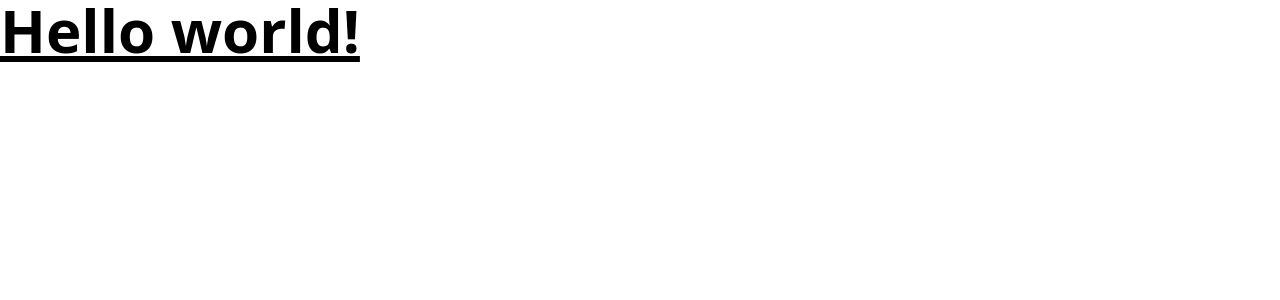
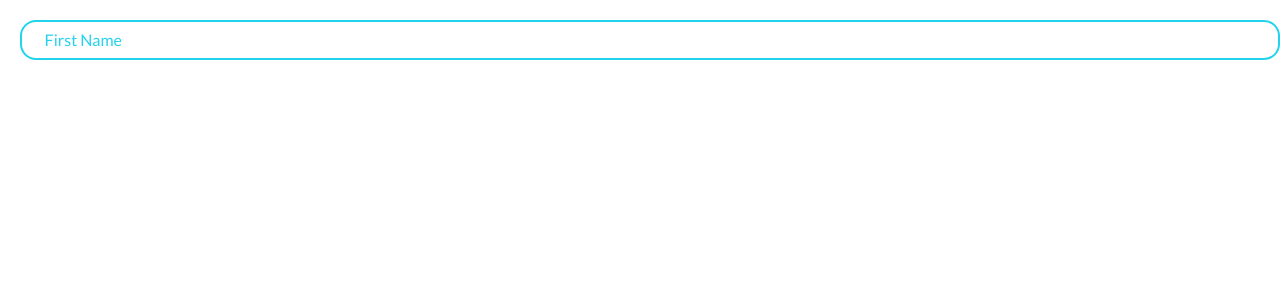
Before and after one commit to OzkrMonroy/beta-f-components, an Angular app: page / in a window 1280 px wide. Shown: the top 300 px of the page. Built offline with nearby package versions, Linux system fonts and the light colour scheme.

Commit message:
The styles of input component is almost ready.

```diff
--- a/src/app/app.component.html
+++ b/src/app/app.component.html
@@ -1 +1 @@
-<h1 class="text-6xl font-bold underline">Hello world!</h1>
+<app-input></app-input>
--- /dev/null
+++ b/src/app/components/input/input.component.html
@@ -0,0 +1,19 @@
+<div class="relative mt-5 ml-5" [formGroup]="form">
+  <input
+    type="text"
+    id="fname"
+    name="fname"
+    autocomplete="off"
+    formControlName="name"
+    [ngClass]="inputClasses"
+    #inputRef
+  />
+  <label
+    class="placeholder-text"
+    for="fname"
+    id="placeholder-fname"
+    [ngClass]="placeholderClasses"
+  >
+    <div class="text" [class.float]="mustFloat()">First Name</div>
+  </label>
+</div>
--- /dev/null
+++ b/src/app/components/input/input.component.scss
@@ -0,0 +1,48 @@
+input {
+  @apply h-10 w-full border-2 border-solid rounded-2xl;
+
+  &:focus {
+    @apply outline-none;
+  }
+  &:focus + .placeholder-text .text {
+    @apply text-violet-500;
+  }
+}
+
+input:focus + .placeholder-text .text,
+.placeholder-text .text.float {
+  @apply bg-white text-sm;
+  transform: translate(0, -100%);
+}
+.placeholder-text {
+  position: absolute;
+  top: 0;
+  bottom: 0;
+  left: 0;
+  right: 0;
+  border: 3px solid transparent;
+  background-color: transparent;
+  pointer-events: none;
+  display: flex;
+  align-items: center;
+}
+.text {
+  font-size: 1rem;
+  padding: 0 0.5rem;
+  background-color: transparent;
+  transform: translate(0);
+  //   color: rgb(161 161 170);
+  transition: transform 0.15s ease-out, font-size 0.15s ease-out,
+    background-color 0.2s ease-out, color 0.15s ease-out;
+}
+input,
+.placeholder-text {
+  font-size: 1rem;
+  padding: 0 0.85rem;
+}
+
+@media (max-width: 40rem) {
+  input {
+    width: 70vw;
+  }
+}
--- /dev/null
+++ b/src/app/components/input/input.component.ts
@@ -0,0 +1,20 @@
+import { Component } from '@angular/core';
+import { FormBuilder, FormGroup, Validators } from '@angular/forms';
+
+@Component({
+  selector: 'app-input',
+  templateUrl: './input.component.html',
+  styleUrls: ['./input.component.scss'],
+})
+export class InputComponent {
+  placeholderClasses = 'text-cyan-400';
+  inputClasses: string = 'border-cyan-400 focus:border-violet-500';
+  form: FormGroup = this.formBuilder.group({
+    name: ['', Validators.required],
+  });
+  constructor(private readonly formBuilder: FormBuilder) {}
+
+  mustFloat() {
+    return this.form.get('name')?.value !== '';
+  }
+}
--- a/src/styles.scss
+++ b/src/styles.scss
@@ -1,8 +1,10 @@
 /* You can add global styles to this file, and also import other style files */
-// @tailwind base;
-// @tailwind components;
-// @tailwind utilities;
-
 @import "tailwindcss/base";
 @import "tailwindcss/components";
 @import "tailwindcss/utilities";
+@import url("https://fonts.googleapis.com/css2?family=Lato:wght@300;400;700;900&display=swap");
+
+body {
+  font-family: "Lato", sans-serif;
+  box-sizing: border-box;
+}
```
Also changed, not shown: src/app/app.module.ts (+6 -8 lines), 1 other file (tests, documents, lock files or other folders).
